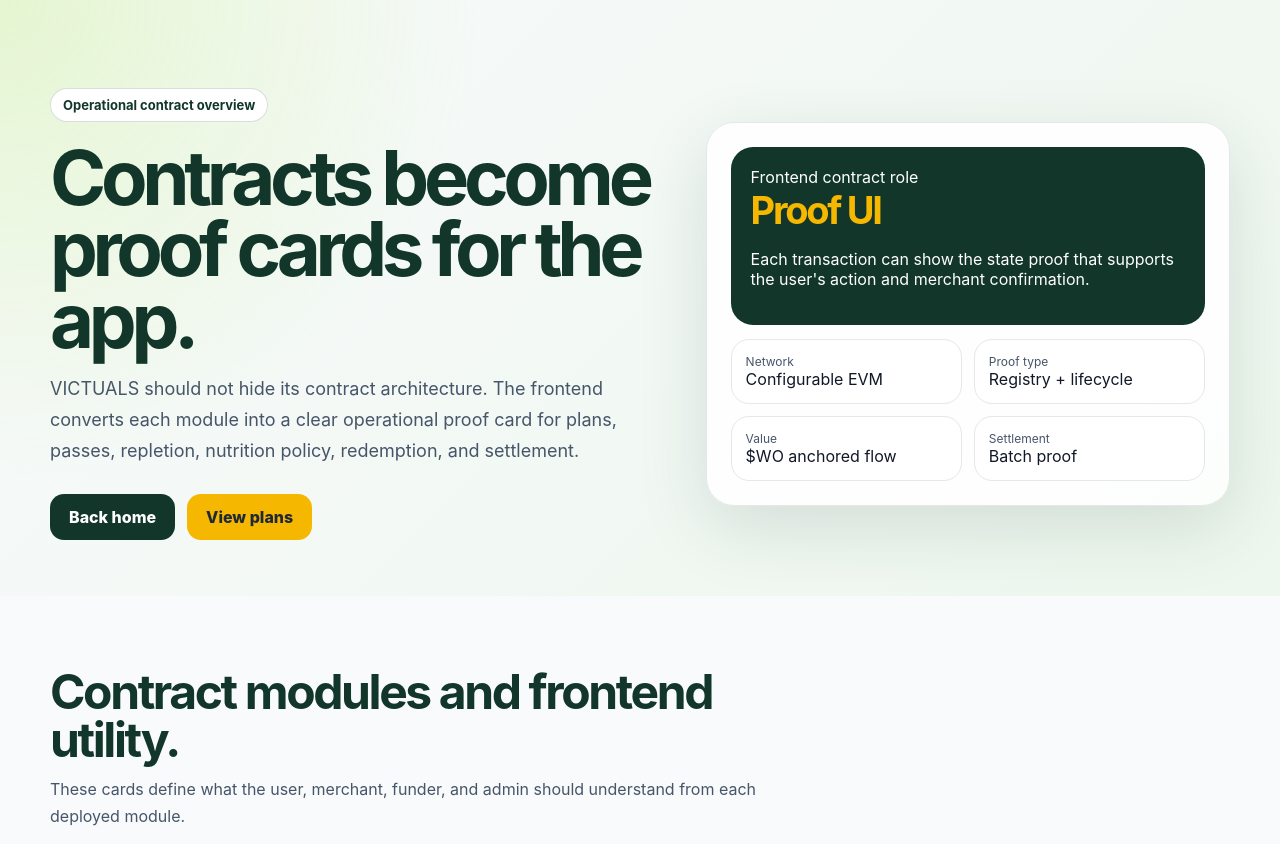
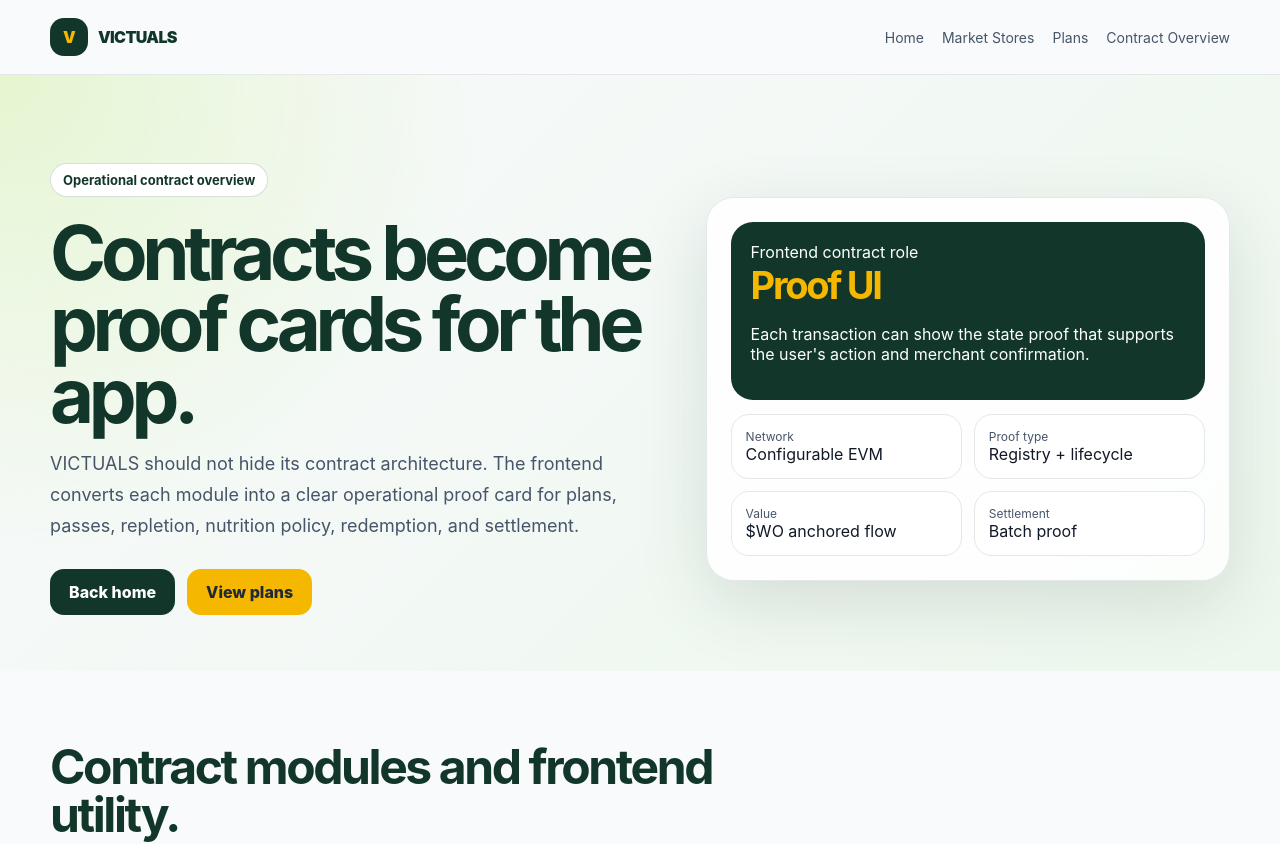
Before and after one commit to Samoolino/-Smart-Food-Pass-Platform, a Next.js app in the folder apps/web-marketing/: page /contract-overview in a window 1280 px wide. Shown: the top 844 px of the page. Built offline with nearby package versions, Linux system fonts and the light colour scheme.

Commit message:
apps: add app-level navigation to web marketing layout

```diff
--- a/apps/web-marketing/app/layout.tsx
+++ b/apps/web-marketing/app/layout.tsx
@@ -5,10 +5,32 @@
   description: 'A $WO-powered nutritional access platform for multi-market merchant redemption.'
 };
 
+const navLinks = [
+  { href: '/', label: 'Home' },
+  { href: '/market-stores', label: 'Market Stores' },
+  { href: '/plans', label: 'Plans' },
+  { href: '/contract-overview', label: 'Contract Overview' }
+];
+
 export default function RootLayout({ children }: { children: React.ReactNode }) {
   return (
     <html lang="en">
-      <body>{children}</body>
+      <body>
+        <nav className="nav">
+          <div className="container nav-inner">
+            <a className="brand" href="/">
+              <span className="brand-mark">V</span>
+              <span>VICTUALS</span>
+            </a>
+            <div className="nav-links" aria-label="Primary navigation">
+              {navLinks.map((link) => (
+                <a key={link.href} href={link.href}>{link.label}</a>
+              ))}
+            </div>
+          </div>
+        </nav>
+        {children}
+      </body>
     </html>
   );
 }
```
